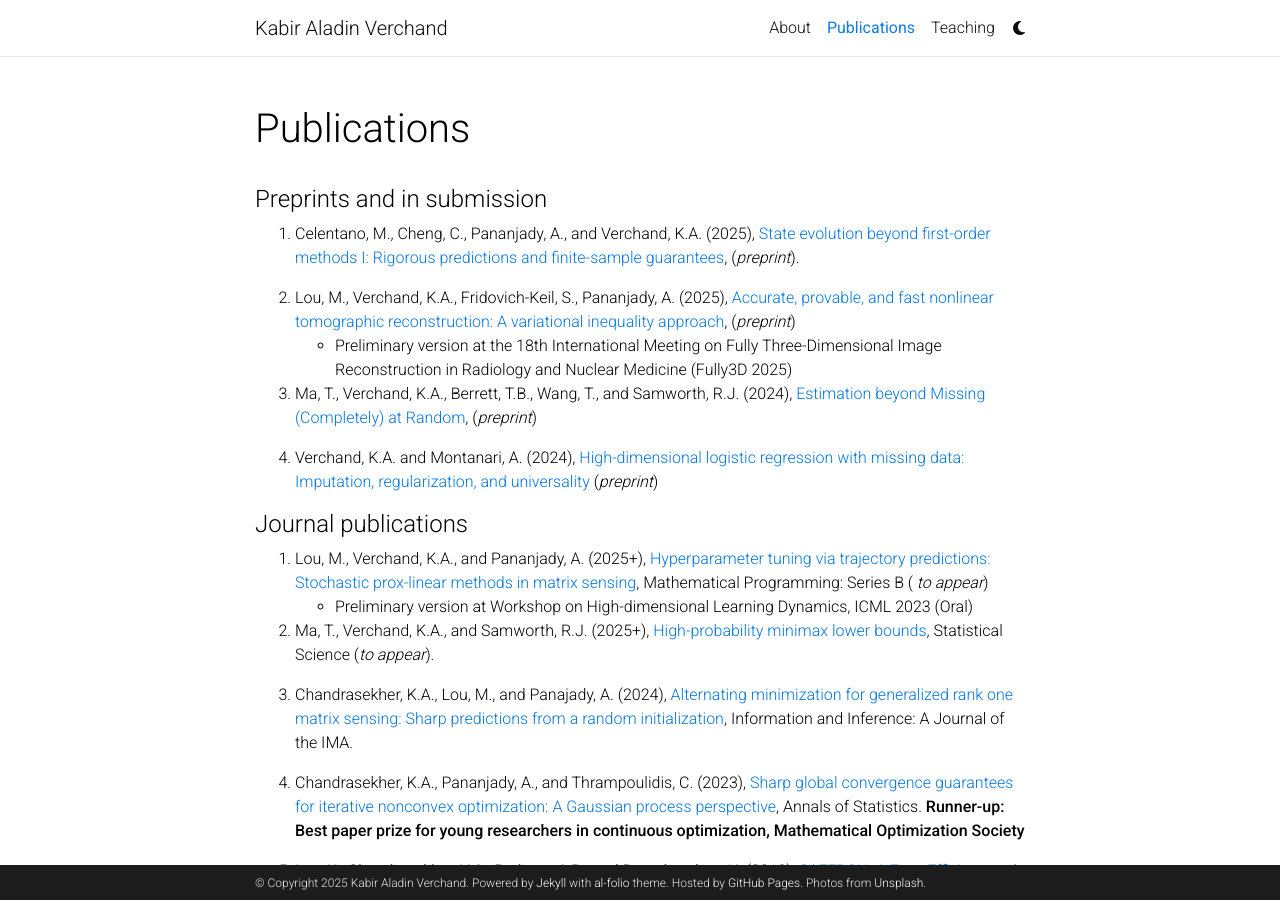
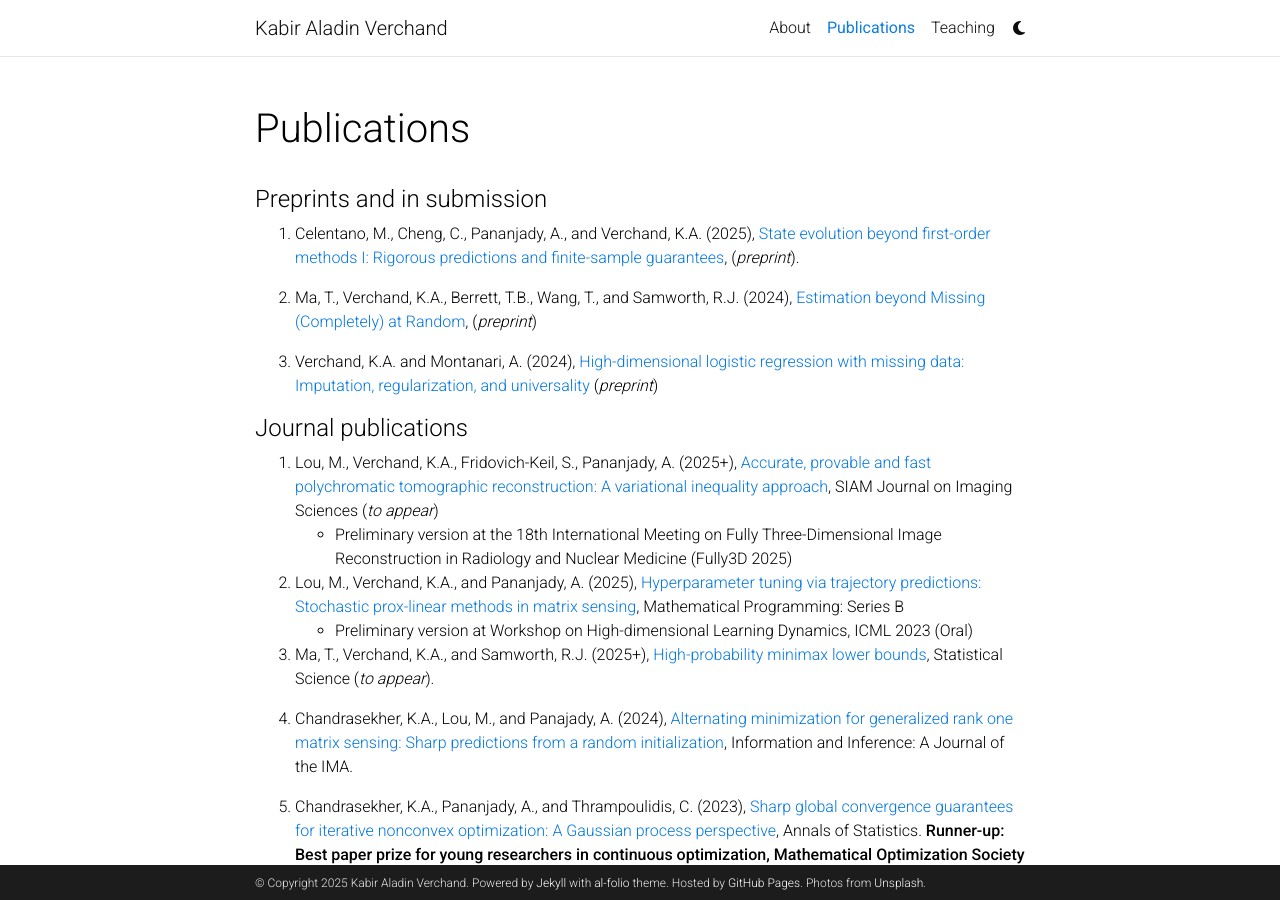
Before and after one commit to kabirverchand/kabirverchand.github.io, a Jekyll site: the page built from _pages/publications.md, in a window 1280 px wide and 900 px high. Built offline with Jekyll 4.4.1, drawn with Linux system fonts in a browser that asks for light colours; comment, search, counter and statistics services are not loaded; a style sheet for code colours, icons or effects is not loaded; part of the change alters nothing that is shown.

Commit message:
Added SIIMS

```diff
--- a/_pages/publications.md
+++ b/_pages/publications.md
@@ -10,8 +10,6 @@ nav_order: 1
 
 1. Celentano, M., Cheng, C., Pananjady, A., and Verchand, K.A. (2025), [State evolution beyond first-order methods I: Rigorous predictions and finite-sample guarantees](https://www.arxiv.org/abs/2507.19611), (<em>preprint</em>).
 
-1. Lou, M., Verchand, K.A., Fridovich-Keil, S., Pananjady, A. (2025), [Accurate, provable, and fast nonlinear tomographic reconstruction: A variational inequality approach](https://arxiv.org/abs/2503.19925), (<em>preprint</em>)
-	- Preliminary version at the 18th International Meeting on Fully Three-Dimensional Image Reconstruction in Radiology and Nuclear Medicine (Fully3D 2025)
 
 1. Ma, T., Verchand, K.A., Berrett, T.B., Wang, T., and Samworth, R.J. (2024), [Estimation beyond Missing (Completely) at Random](https://arxiv.org/abs/2410.10704), (<em>preprint</em>)
 
@@ -22,7 +20,10 @@ nav_order: 1
 
 #### Journal publications
 
-1. Lou, M., Verchand, K.A., and Pananjady, A. (2025+), [Hyperparameter tuning via trajectory predictions: Stochastic prox-linear methods in matrix sensing](https://arxiv.org/abs/2402.01599), Mathematical Programming: Series B (<em> to appear</em>)
+1. Lou, M., Verchand, K.A., Fridovich-Keil, S., Pananjady, A. (2025+), [Accurate, provable and fast polychromatic tomographic reconstruction: A variational inequality approach](https://arxiv.org/abs/2503.19925), SIAM Journal on Imaging Sciences (<em>to appear</em>)
+	- Preliminary version at the 18th International Meeting on Fully Three-Dimensional Image Reconstruction in Radiology and Nuclear Medicine (Fully3D 2025)
+
+1. Lou, M., Verchand, K.A., and Pananjady, A. (2025), [Hyperparameter tuning via trajectory predictions: Stochastic prox-linear methods in matrix sensing](https://arxiv.org/abs/2402.01599), Mathematical Programming: Series B
     - Preliminary version at Workshop on High-dimensional Learning Dynamics, ICML 2023 (Oral)
 
 1. Ma, T., Verchand, K.A., and Samworth, R.J. (2025+), [High-probability minimax lower bounds](https://arxiv.org/abs/2406.13447), Statistical Science (<em>to appear</em>).
```
